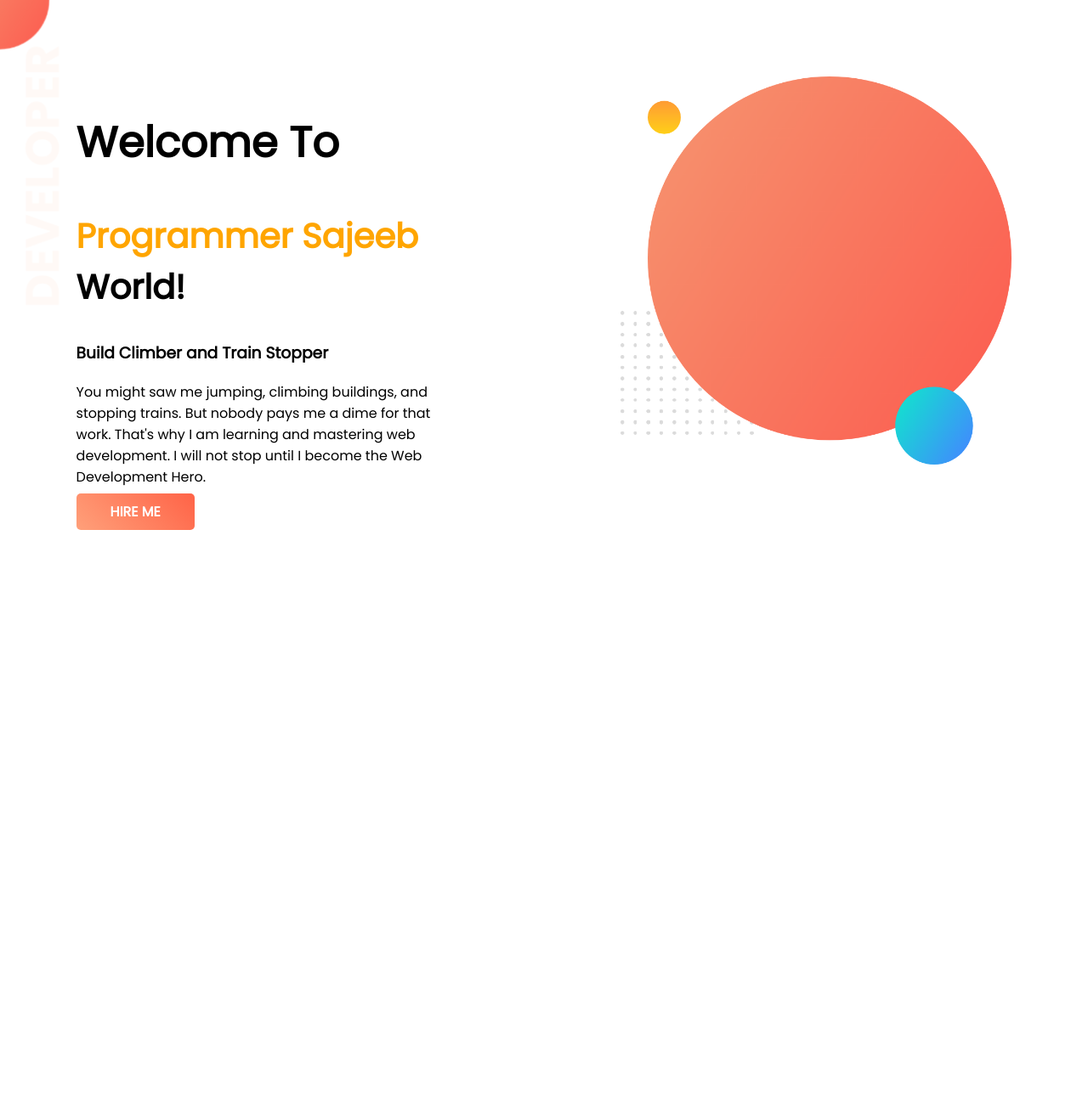
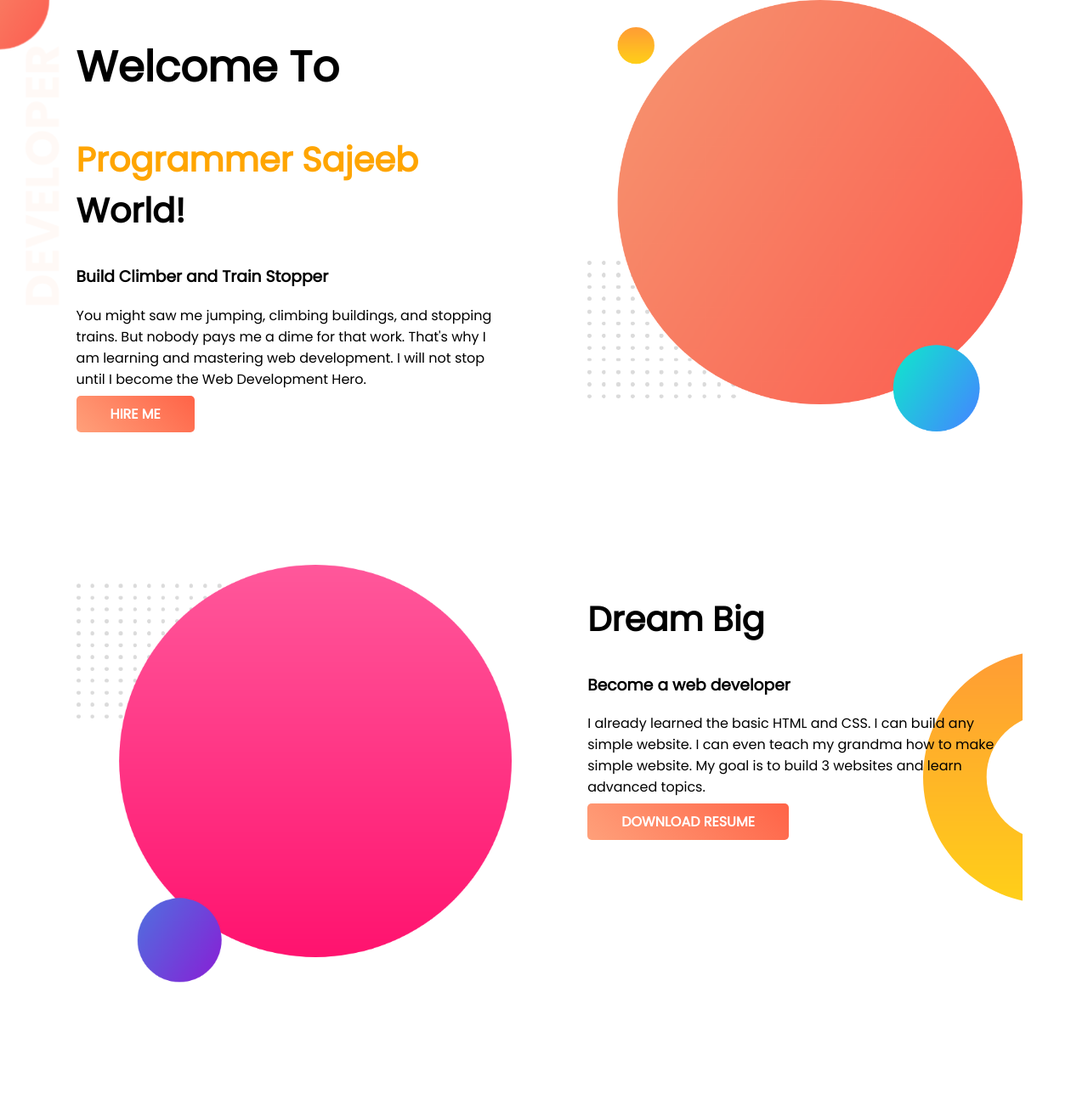
Before and after one commit to programmersajeeb/developer-portfolio, a plain HTML site: page index.html in a window 1280 px wide. Shown: the whole page at 85% size. Before the commit the page ends 854 px from the top, so only its background shows below. Drawn offline with Linux system fonts and the light colour scheme.

Commit message:
Secound Section Added

```diff
--- a/index.html
+++ b/index.html
@@ -11,18 +11,31 @@
   <link rel="stylesheet" href="style.css">
 </head>
 <body>
-  <section class="header-area">
-    <div class="header-banner-left banner-part-area">
+  <section class="hero-area filexible-content">
+    <div class="hero-banner-left banner-part-area">
       <h1>Welcome To</h1>
       <h2><span class="author-color">Programmer Sajeeb</span> World!</h2>
       <h3>Build Climber and Train Stopper</h3>
       <p>
         You might saw me jumping, climbing buildings, and stopping trains. But nobody pays me a dime for that work. That's why I am learning and mastering web development. I will not stop until I become the Web Development Hero.
       </p>
-      <a target="_blank" href="https://github.com/programmersajeeb">HIRE ME</a>
+      <a class="btn" target="_blank" href="https://github.com/programmersajeeb">HIRE ME</a>
     </div>
-    <div class="header-banner-right banner-part-area">
+    <div class="hero-banner-right banner-part-area">
       <img src="images/my-bg.png" alt="">
+    </div>
+  </section>
+  <section class="resume-area filexible-content">
+    <div class="resume-image-area banner-part-area">
+      <img src="images/my-bg2.png" alt="">
+    </div>
+    <div class="resume-content-area banner-part-area">
+      <h2>Dream Big</h2>
+      <h3>Become a web developer</h3>
+      <p>
+        I already learned the basic HTML and CSS. I can build any simple website. I can even teach my grandma how to make simple website. My goal is to build 3 websites and learn advanced topics.
+      </p>
+      <a class="btn" target="_blank" href="#">DOWNLOAD RESUME</a>
     </div>
   </section>
 </body>
--- a/style.css
+++ b/style.css
@@ -8,12 +8,13 @@ h1{
 h2{
   font-size: 40px;
 }
+.filexible-content{
+  display: flex;
+}
 section{
-  margin-bottom: 150px;
+  padding-bottom: 150px;
 }
-.header-area{
-  display: flex;
-  /* justify-content: space-between; */
+.hero-area{
   background-image: url(images/top-banner.png);
   background-repeat: no-repeat;
 }
@@ -22,10 +23,10 @@ section{
 }
 .banner-part-area{
   width:40%;
-  margin: 5%;
-  padding: 2%;
+  margin-left: 5%;
+  padding-left: 2%;
 }
-.header-banner-left a{
+.btn{
   text-decoration: none;
   background-image: linear-gradient(45deg, lightsalmon, tomato);
   color: #fff;
@@ -33,6 +34,11 @@ section{
   border-radius: 5px;
   font-weight: 700;
 }
-.header-banner-right img{
+.hero-banner-right img, .resume-image-area img{
   width: 100%;
 }
+.resume-content-area{
+  background-image: url(images/dream-bg.png);
+  background-repeat: no-repeat;
+  background-position: right;
+}
```
